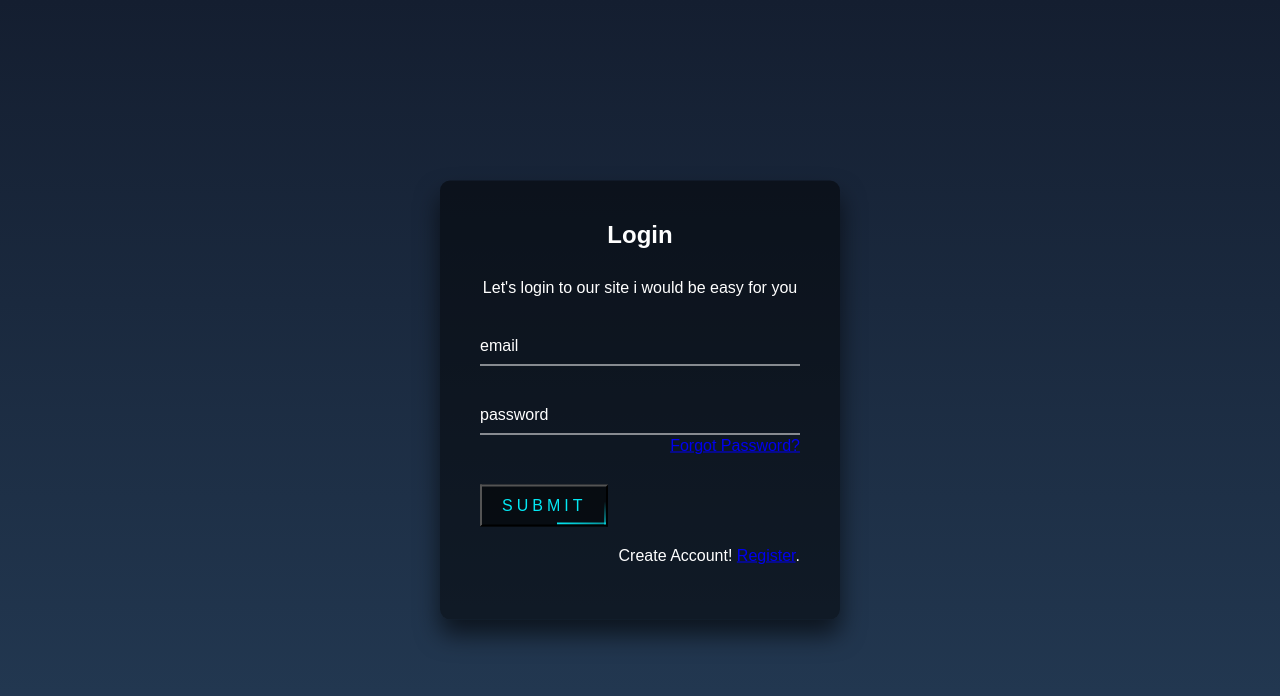
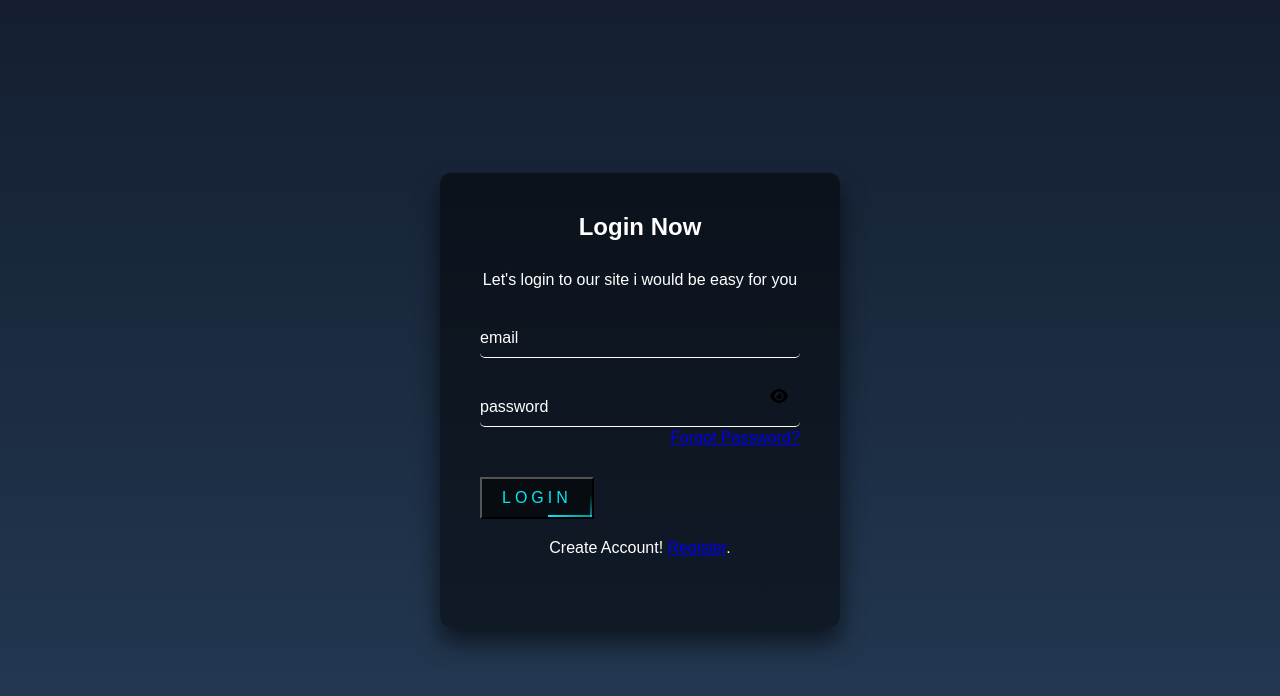
Before and after one commit to Daniru2007/codefest, a PHP site: page /login/ in a window 1280 px wide. Shown: the top 696 px of the page. Run offline with PHP 8.4, Linux system fonts and the light colour scheme; some libraries are stand-ins or nearby versions.

Commit message:
Add files via upload

```diff
--- a/backend/index.php
+++ b/backend/index.php
@@ -43,17 +43,30 @@
 ?>
 
 <!DOCTYPE html>
-<html lang="en">
+<html lang="zxx">
 
 <head>
     <title>login</title>
+    <meta name="viewport" content="width=device-width, initial-scale=1">
+    <meta charset="UTF-8" />
+    <meta name="keywords"
+        content="Login Form" />
+    <link href="//fonts.googleapis.com/css2?family=Poppins:wght@300;400;500;600&display=swap" rel="stylesheet">
     <link rel="stylesheet" href="lol.css" type="text/css" media="all" />
+    <script src="https://kit.fontawesome.com/af562a2a63.js" crossorigin="anonymous"></script>
+<link rel="stylesheet" href="https://cdnjs.cloudflare.com/ajax/libs/font-awesome/6.2.1/css/all.min.css">
+</head>
 
-</head>
 <body>
 <div class="login-box">
-          <h2>Login</h2>
-                    <form>
+<section class="w3l-mockup-form">
+        <div class="container">
+                <div class="main-mockup">
+                    <div class="">
+                        <span class=""></span>
+                    </div>
+                    </div>
+                        <h2>Login Now</h2>
                         <p>Let's login to our site i would be easy for you </p>
                         <?php echo $msg; ?>
                         <form action="" method="post">
@@ -62,25 +75,27 @@
                             <label>email</label>
                             </div>
                             <div class="user-box">
-                            <input type="password" class="password" name="password" style="margin-bottom: 2px;" required>
+                            <input type="password" class="password" id="password" name="password" style="margin-bottom: 2px;" required>
                             <label>password</label>
+                            <i class="fa-solid fa-eye"
+                            id="show-password"></i>
                             </div>
                             <p><a href="forgot-password.php" style="margin-bottom: 15px; display: block; text-align: right;">Forgot Password?</a></p>
-
-                            <button name="submit"  type="submit" lass="btn" type="submit">
+                            <button name="submit" name="submit" class="btn" type="submit">
                             <span></span>
                             <span></span>
                             <span></span>
                              <span></span>
-                             Submit
+                             Login
                           </button>
                         </form>
                         <div class="social-icons">
-                            <p style="margin-bottom: 15px; display: block; text-align: right;">Create Account! <a  href="register.php" >Register</a>.</p>
+                            <p>Create Account! <a href="register.php">Register</a>.</p>
                         </div>
                     </div>
                 </div>
             </div>
         </div>
+    </section>
 </body>
 </html>
--- a/backend/lol.css
+++ b/backend/lol.css
@@ -1,6 +1,10 @@
 html {
   height: 100%;
 }
+
+#user-box input[type="password"],
+#user-box input[type="text"],
+
 body {
   margin:0;
   padding:0;
@@ -174,3 +178,46 @@ body {
     bottom: 100%;
   }
 }
+.eye {
+  position: absolute;
+}
+
+.alert {
+  padding: 1rem;
+  border-radius: 5px;
+  color: white;
+  margin: 1rem 0;
+}
+
+.alert-success {
+  background-color: #42ba96;
+}
+
+.alert-danger {
+  background-color: #ff0000;
+}
+
+.alert-info {
+  background-color: #0084ff;
+}
+
+.alert-warning {
+  background-color: #ff6666;
+}
+input {
+	display: block;
+	border: 2px solid #ccc;
+	width: 95%;
+	padding: 10px;
+	margin: 10px auto;
+	border-radius: 5px;
+}
+
+.fa-eye {
+  position: absolute;
+  top: 0;
+  right: 0;
+  width: 30px;
+  height: 50%;
+  cursor: pointer;
+}
--- a/backend/register.php
+++ b/backend/register.php
@@ -6,6 +6,7 @@
     if (isset($_SESSION['SESSION_EMAIL'])) {
         $email = $_POST["email"];
         $_SESSION['otp'] = $otp;
+        $_SESSION['uniqueid'] = $uniqueid;
         $_SESSION['mail'] = $email;
         $password = $_POST["password"];
         header("Location: welcome.php");
@@ -18,6 +19,7 @@
 
     if (isset($_POST['submit'])) {
         $name = mysqli_real_escape_string($conn, $_POST['name']);
+        $uniqueid = rand(111111,999999);
         $email = mysqli_real_escape_string($conn, $_POST['email']);
         $password = mysqli_real_escape_string($conn, md5($_POST['password']));
         $confirm_password = mysqli_real_escape_string($conn, md5($_POST['confirm-password']));
@@ -28,7 +30,7 @@
             $msg = "<div class='alert alert-danger'>{$email} - This email address has been already exists.</div>";
         } else {
             if ($password === $confirm_password) {
-                $sql = "INSERT INTO users (name, email, password, code) VALUES ('{$name}', '{$email}', '{$password}', '{$code}')";
+                $sql = "INSERT INTO users ( uniqueid , name, email, password, code) VALUES ('{$uniqueid}','{$name}', '{$email}', '{$password}', '{$code}')";
                 $result = mysqli_query($conn, $sql);
 
                 if ($result) {
```
Also changed, not shown: backend/forgot-password.php (+18 -19 lines), backend/ok.php (+10 -4 lines), backend/script.js (added, +10 -0 lines), backend/lost_ac.php (line endings or trailing spaces).
